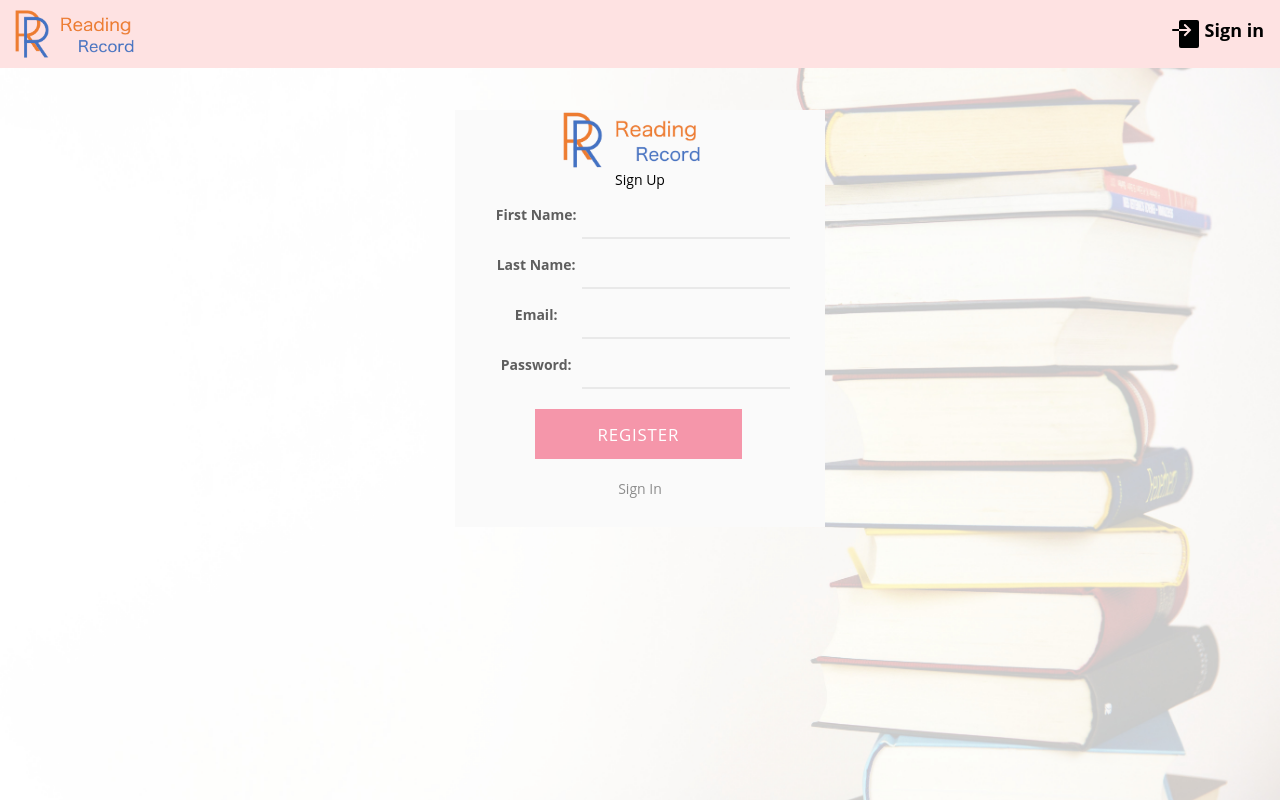
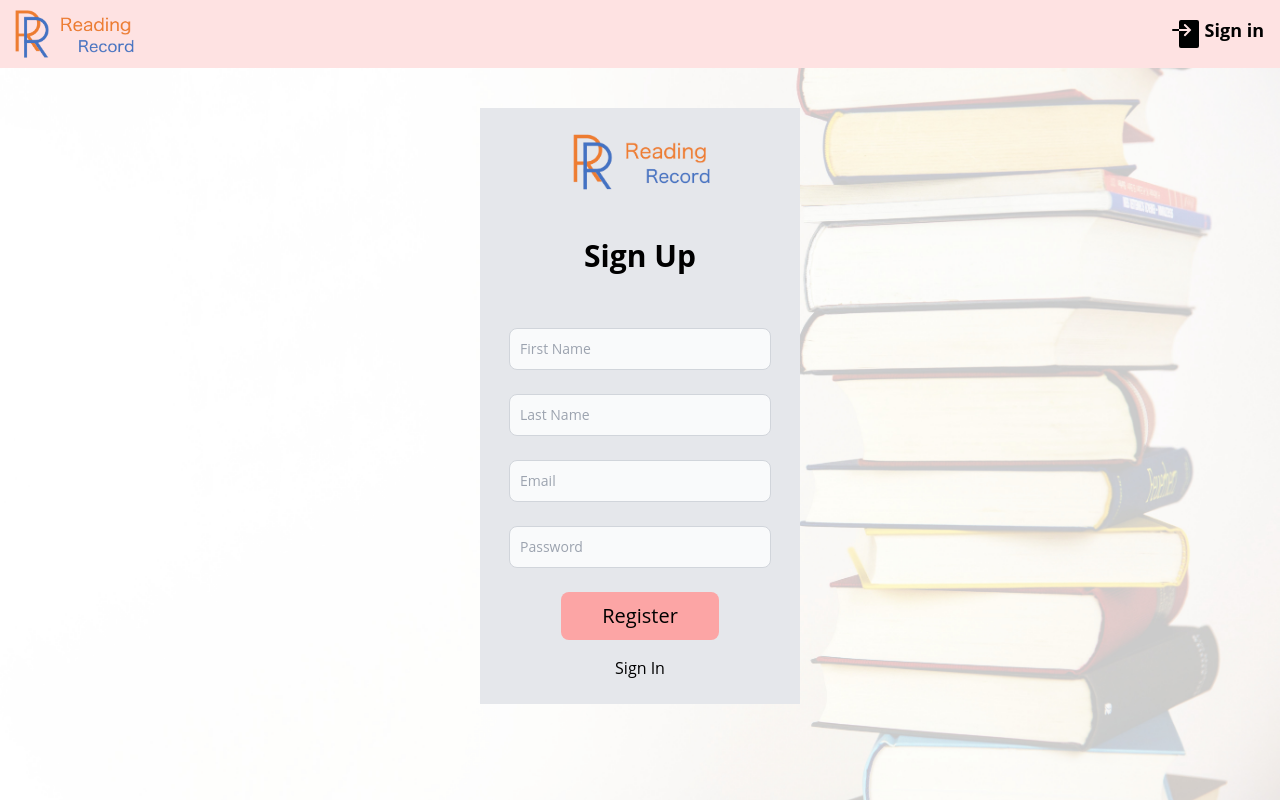
Before and after one commit to tomoish/reading-record-nextjs, a Next.js app in the folder frontend/: page /register in a window 1280 px wide. Built offline with nearby package versions, Linux system fonts and the light colour scheme; no server answers.

Commit message:
Use tailwindcss in Register

```diff
--- a/frontend/components/auth/Register.tsx
+++ b/frontend/components/auth/Register.tsx
@@ -28,113 +28,77 @@ const Register = () => {
 
   const submitHandler = async (e: FormEvent<HTMLFormElement>) => {
     e.preventDefault();
-    // console.log(email, password);
     register({ firstName, lastName, email, password });
   };
 
   return (
-    <div className="form-wrapper">
-      <Link href="/" className="login-logo">
-        <Image src="/images/logo.png" alt="HOME" width="151" height="60" />
+    <div className="bg-gray-200 w-1/2 lg:w-1/3 xl:w-1/4 mx-auto mt-10 p-2 text-center">
+      <Link href="/" className="text-center mt-4 mx-auto w-full">
+        <Image
+          src="/images/logo.png"
+          alt="HOME"
+          width="151"
+          height="60"
+          className="mx-auto my-4"
+        />
       </Link>
 
-      <h1>Sign Up</h1>
-
-      <div className="reg">
+      <h1 className="text-center text-black font-bold text-3xl my-2">
+        Sign Up
+      </h1>
       <form action="/send-data-here" method="post" onSubmit={submitHandler}>
-          <table className="form-item">
-            <tbody>
-              <tr>
-                <th>
-                  <label>First Name:</label>
-                </th>
-                <td>
+        <div className="my-6">
           <input
             type="text"
+            className="bg-gray-50 border border-gray-300 text-gray-900 text-sm rounded-lg  block w-full p-2.5 "
+            placeholder="First Name"
             value={firstName}
             onChange={(e) => setFirstName(e.target.value)}
             required
           />
-                </td>
-              </tr>
-
-              <tr>
-                <th>
-                  <label>Last Name:</label>
-                </th>
-                <td>
+        </div>
+        <div className="my-6">
           <input
             type="text"
+            className="bg-gray-50 border border-gray-300 text-gray-900 text-sm rounded-lg  block w-full p-2.5 "
+            placeholder="Last Name"
             value={lastName}
             onChange={(e) => setLastName(e.target.value)}
             required
           />
-                </td>
-              </tr>
-
-              <tr>
-                <th>
-                  <label>Email:</label>
-                </th>
-                <td>
+        </div>
+        <div className="my-6">
           <input
             type="email"
+            className="bg-gray-50 border border-gray-300 text-gray-900 text-sm rounded-lg  block w-full p-2.5 "
+            placeholder="Email"
             value={email}
             onChange={(e) => setEmail(e.target.value)}
             required
           />
-                </td>
-              </tr>
-
-              <tr>
-                <th>
-                  <label>Password:</label>
-                </th>
-                <td>
+        </div>
+        <div className="mb-6">
           <input
             type="password"
+            className="bg-gray-50 border border-gray-300 text-gray-900 text-sm rounded-lg  block w-full p-2.5"
+            placeholder="Password"
             value={password}
             onChange={(e) => setPassword(e.target.value)}
             minLength={6}
             required
           />
-                </td>
-              </tr>
+        </div>
 
-              <tr>
-                <td></td>
-                <td>
-                  <div className="register-button">
-                    <button type="submit" className="button">
+        <button
+          type="submit"
+          className="text-black hover:text-white bg-red-300 hover:bg-red-500 font-medium rounded-lg text-xl sm:w-3/5 px-5 py-2.5 text-center "
+        >
           Register
         </button>
-                  </div>
-                </td>
-              </tr>
-            </tbody>
-          </table>
+        <br></br>
       </form>
 
-        {/* <table className="form-item">
-          <form method="post">
-            <tr>
-              <td></td>
-              <td>
-                <div className="register-button">
-                  <input
-                    type="submit"
-                    className="button"
-                    title="Register"
-                    value="Register"
-                  ></input>
-                </div>
-              </td>
-            </tr>
-          </form>
-        </table> */}
-      </div>
-
-      <div className="form-footer">
+      <div className="text-center text-base py-4 hover:underline">
         <p>
           <Link href="/login">Sign In</Link>
         </p>
```
Lines whose indentation alone changed are shown as unchanged.
